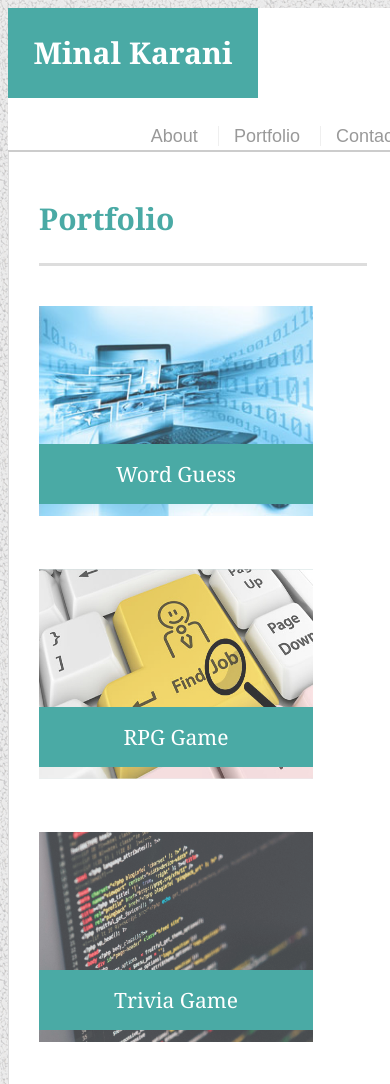
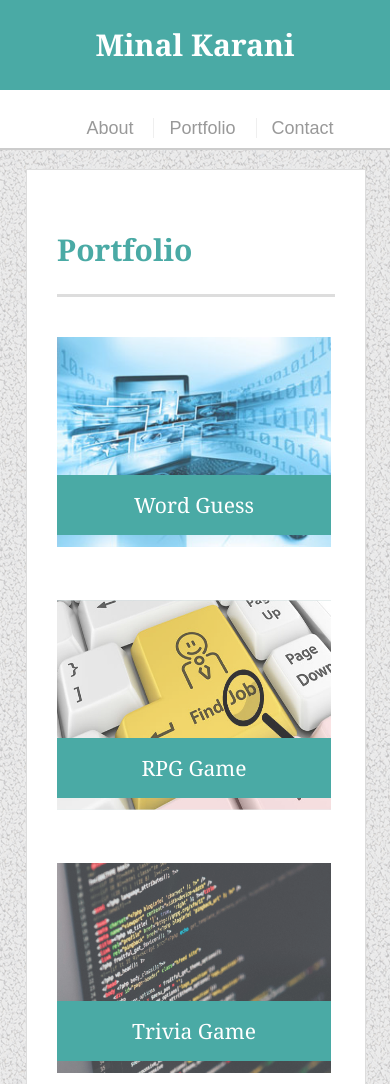
Before and after one commit to MinalKarani/Basic-Portfolio, a plain HTML site: page portfolio.html in a window 390 px wide. Shown: the top 1084 px of the page. Drawn offline with Linux system fonts and the light colour scheme.

Commit message:
Basic-Portfolio

```diff
--- a/assets/css/style.css
+++ b/assets/css/style.css
@@ -186,3 +186,67 @@ textarea {
   background: #4aaaa5;
   border-bottom: 0;
 }
+
+@media screen and (max-width: 980px) {
+  body {
+    background-color: #333;
+  }
+
+  .container {
+
+    width: 700px;
+
+  }
+}
+@media screen and (max-width: 768px) {
+  body {
+    background-color: #333;
+  }
+
+  .container {
+
+    width: 600px;
+
+  }
+  #main-container{
+
+  }
+}
+@media screen and (max-width: 640px) {
+  body {
+    margin: 0 0 0 0;
+    background-color: #333;
+  }
+  nav {
+    float: left;
+    position: static;
+    text-align: center;
+    width: 100%;
+
+  }
+#masthead{
+  height:150px;
+  position: static;
+}
+
+.auth-image { width: 100%;}
+#logo{
+  width:100%;
+}
+#main-container{
+  padding-top: 0;
+}
+
+.main-section {
+  margin: -11px 20px 20px 1px;
+
+}
+  .container {
+    padding-top: 0;
+    width:340px;
+
+  }
+.headContainer {
+  width:100%;
+}
+}
--- a/portfolio.html
+++ b/portfolio.html
@@ -4,12 +4,14 @@
  <head>
    <meta charset="UTF-8">
    <title>About | Minal Karani</title>
+   <meta name="viewport" content="width=device-width, initial-scale=1.0">
+
    <link rel="stylesheet" type="text/css" href="assets/css/style.css">
  </head>
  <body>
       <!--Navigation Bar-->
       <header id="masthead">
-        <div class="container">
+        <div class="container headContainer">
           <a href="index.html" id="logo">Minal Karani</a>
           <nav>
             <a href="index.html">About</a>
@@ -26,27 +28,27 @@
            <h1>Portfolio</h1>
 
            <div class="work">
-            <img src="assets/images/Company-Profile-2.jpg" alt="Word Guess">
+            <a href="../Word-Guess-Game/index.html"><img src="assets/images/Company-Profile-2.jpg" alt="Word Guess"></a>
 
             <h3>Word Guess</h3>
           </div>
           <div class="work">
-            <img src="assets/images/developer-slide3.jpg" alt="RPG Game">
+            <a href=""><img src="assets/images/developer-slide3.jpg" alt="RPG Game"></a>
 
             <h3>RPG Game</h3>
           </div>
           <div class="work">
-            <img src="assets/images/Technology_Header-Compressed.jpg" alt="Trivia Game">
+            <a href=""><img src="assets/images/Technology_Header-Compressed.jpg" alt="Trivia Game"></a>
 
             <h3>Trivia Game</h3>
           </div>
           <div class="work">
-            <img src="assets/images/profileimg.jpg" alt="Rutgers Info Widget">
+            <a href=""><img src="assets/images/profileimg.jpg" alt="Rutgers Info Widget"></a>
 
             <h3>Rutgers Info Widget</h3>
           </div>
           <div class="work">
-            <img src="assets/images/profileimg2.jpg" alt="Rock Paper Scissors">
+            <a href=""><img src="assets/images/profileimg2.jpg" alt="Rock Paper Scissors"></a>
 
             <h3>Rock Paper Scissors</h3>
           </div>
```
Also changed, not shown: contact.html (+3 -1 lines), index.html (+7 -1 lines).
